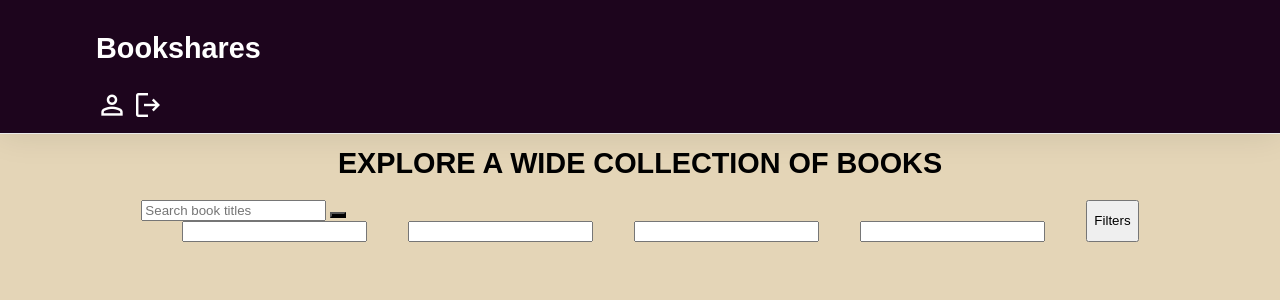
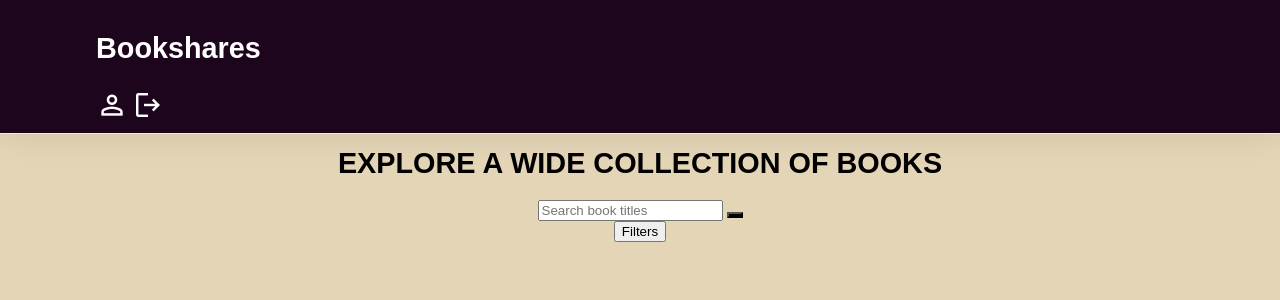
Before and after one commit to software-students-fall2022/final-project-project5team10, a Flask app: page /home in a window 1280 px wide. Shown: the top 300 px of the page. Run offline with Flask 2, Linux system fonts and the light colour scheme; the visitor is signed in with stand-in values (Sample User, id 1); data that the repository does not hold is empty; parts of the project's set-up code (start-up, migrations or seed data) failed here and were passed over.

Commit message:
added basic filter functions, still needs visual clarification

```diff
--- a/app/static/css/home.css
+++ b/app/static/css/home.css
@@ -14,16 +14,23 @@
     display: flex;
     flex-wrap: wrap;
     justify-content: center;
+    flex-basis: 100%;
 }
 
 #search-bar {
     flex-basis: 100%;
+    text-align: center;
 }
 
 #filter-buttons {
     flex-basis: 100%;
     display: flex;
     justify-content: space-evenly;
+    max-width: 75%;
+}
+
+#filter-buttons.hidden {
+    display: none;
 }
 
 /* #filter-buttons > input {
@@ -44,6 +51,11 @@
 }
 
 
+/***************** Other Books *****************/
+.grid-container {
+    flex-basis: 100%;
+}
+
 
 /***************** SPECIAL CLASSES *****************/
 
```
